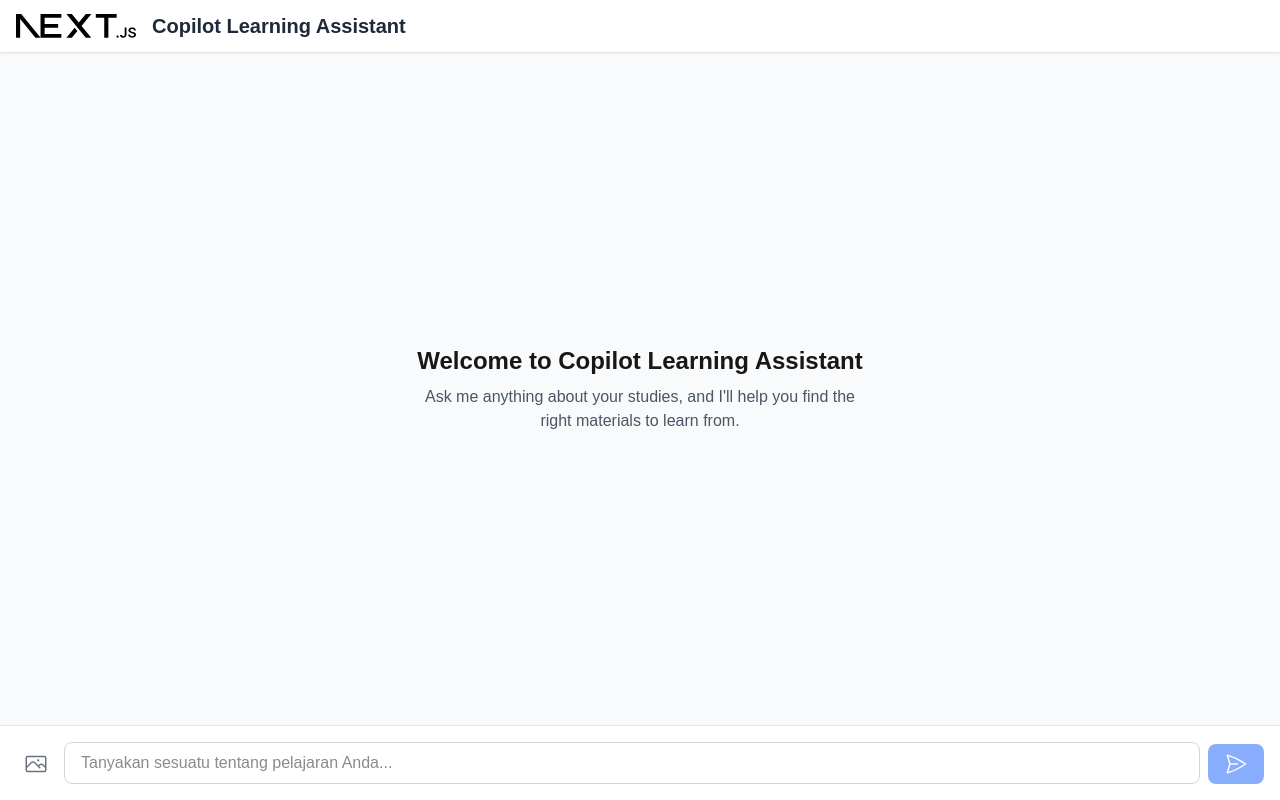
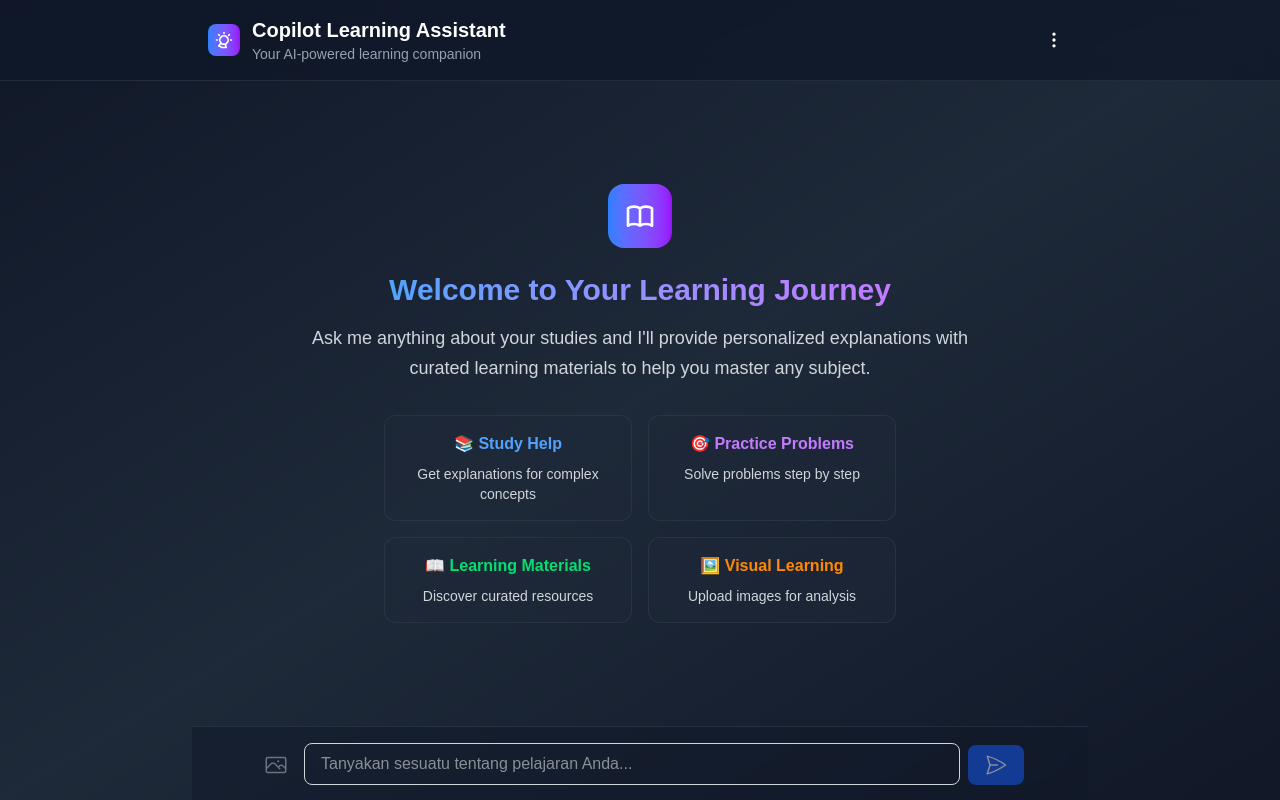
Before and after one commit to Matthew11012/copilot-learning-assistant, a Next.js app: page / in a window 1280 px wide. Built offline with nearby package versions, Linux system fonts and the light colour scheme.

Commit message:
Improve main page UI

```diff
--- a/src/app/page.tsx
+++ b/src/app/page.tsx
@@ -1,7 +1,7 @@
 // src/app/page.tsx
 'use client';
 
-import { useState, useEffect } from 'react';
+import { useState, useEffect, useRef } from 'react';
 import { v4 as uuidv4 } from 'uuid';
 import { Message, Material } from './types';
 import Image from 'next/image';
@@ -107,48 +107,91 @@ export default function Home() {
   };
 
   return (
-    <div className="flex flex-col h-screen bg-gray-50 dark:bg-gray-900">
+    <div className="min-h-screen bg-gradient-to-br from-gray-900 via-gray-800 to-gray-900 text-white">
       {/* Header */}
-      <header className="flex items-center px-4 py-3 bg-white dark:bg-gray-800 shadow">
-        <Image
-          src="/next.svg" // Replace with your logo
-          alt="Copilot Learning Assistant"
-          width={120}
-          height={30}
-          priority
-        />
-        <h1 className="ml-4 text-xl font-semibold text-gray-800 dark:text-white">
-          Copilot Learning Assistant
-        </h1>
+      <header className="sticky top-0 z-10 backdrop-blur-md bg-gray-900/80 border-b border-gray-700/50">
+        <div className="max-w-4xl mx-auto px-4 py-4">
+          <div className="flex items-center justify-between">
+            <div className="flex items-center gap-3">
+              <div className="w-8 h-8 bg-gradient-to-r from-blue-500 to-purple-600 rounded-lg flex items-center justify-center">
+                <svg className="w-5 h-5 text-white" fill="none" stroke="currentColor" viewBox="0 0 24 24">
+                  <path strokeLinecap="round" strokeLinejoin="round" strokeWidth={2} d="M9.663 17h4.673M12 3v1m6.364 1.636l-.707.707M21 12h-1M4 12H3m3.343-5.657l-.707-.707m2.828 9.9a5 5 0 117.072 0l-.548.547A3.374 3.374 0 0014.846 21H9.154a3.374 3.374 0 00-2.914-1.453L5.69 19z" />
+                </svg>
+              </div>
+              <div>
+                <h1 className="text-xl font-semibold">Copilot Learning Assistant</h1>
+                <p className="text-sm text-gray-400">Your AI-powered learning companion</p>
+              </div>
+            </div>
+
+            <button className="p-2 rounded-lg hover:bg-gray-700/50 transition-colors">
+              <svg className="w-5 h-5" fill="none" stroke="currentColor" viewBox="0 0 24 24">
+                <path strokeLinecap="round" strokeLinejoin="round" strokeWidth={2} d="M12 5v.01M12 12v.01M12 19v.01M12 6a1 1 0 110-2 1 1 0 010 2zm0 7a1 1 0 110-2 1 1 0 010 2zm0 7a1 1 0 110-2 1 1 0 010 2z" />
+              </svg>
+            </button>
+          </div>
+        </div>
       </header>
 
-      {/* Main content */}
-      <main className="flex-1 flex flex-col md:flex-row overflow-hidden">
-        {/* Chat area */}
-        <div className="flex-1 flex flex-col h-full overflow-hidden">
-          {/* Messages */}
-          <div className="flex-1 overflow-y-auto p-4" style={{ scrollBehavior: 'smooth' }}>
+      {/* Main Content */}
+      <main className="flex-1 flex flex-col max-w-4xl mx-auto w-full h-[calc(100vh-80px)]">
+        {/* Messages Area */}
+        <div className="flex-1 overflow-hidden">
+          <div className="h-full overflow-y-auto px-4 py-6 scrollbar-thin scrollbar-thumb-gray-600 scrollbar-track-transparent">
             {messages.length === 0 ? (
-              <div className="flex flex-col items-center justify-center h-full text-center">
-                <h2 className="text-2xl font-semibold mb-2">Welcome to Copilot Learning Assistant</h2>
-                <p className="text-gray-600 dark:text-gray-400 max-w-md">
-                  Ask me anything about your studies, and I&apos;ll help you find the right materials to learn from.
+              <div className="flex flex-col items-center justify-center h-full text-center max-w-2xl mx-auto">
+                <div className="w-16 h-16 bg-gradient-to-r from-blue-500 to-purple-600 rounded-2xl flex items-center justify-center mb-6">
+                  <svg className="w-8 h-8 text-white" fill="none" stroke="currentColor" viewBox="0 0 24 24">
+                    <path strokeLinecap="round" strokeLinejoin="round" strokeWidth={2} d="M12 6.253v13m0-13C10.832 5.477 9.246 5 7.5 5S4.168 5.477 3 6.253v13C4.168 18.477 5.754 18 7.5 18s3.332.477 4.5 1.253m0-13C13.168 5.477 14.754 5 16.5 5c1.746 0 3.332.477 4.5 1.253v13C19.832 18.477 18.246 18 16.5 18c-1.746 0-3.332.477-4.5 1.253" />
+                  </svg>
+                </div>
+                <h2 className="text-3xl font-bold mb-4 bg-gradient-to-r from-blue-400 to-purple-400 bg-clip-text text-transparent">
+                  Welcome to Your Learning Journey
+                </h2>
+                <p className="text-gray-300 text-lg leading-relaxed mb-8">
+                  Ask me anything about your studies and I'll provide personalized explanations with curated learning materials to help you master any subject.
                 </p>
+
+                <div className="grid grid-cols-1 md:grid-cols-2 gap-4 w-full max-w-lg">
+                  <div className="bg-gray-800/50 rounded-xl p-4 border border-gray-700/50">
+                    <h3 className="font-semibold text-blue-400 mb-2">📚 Study Help</h3>
+                    <p className="text-sm text-gray-300">Get explanations for complex concepts</p>
+                  </div>
+                  <div className="bg-gray-800/50 rounded-xl p-4 border border-gray-700/50">
+                    <h3 className="font-semibold text-purple-400 mb-2">🎯 Practice Problems</h3>
+                    <p className="text-sm text-gray-300">Solve problems step by step</p>
+                  </div>
+                  <div className="bg-gray-800/50 rounded-xl p-4 border border-gray-700/50">
+                    <h3 className="font-semibold text-green-400 mb-2">📖 Learning Materials</h3>
+                    <p className="text-sm text-gray-300">Discover curated resources</p>
+                  </div>
+                  <div className="bg-gray-800/50 rounded-xl p-4 border border-gray-700/50">
+                    <h3 className="font-semibold text-orange-400 mb-2">🖼️ Visual Learning</h3>
+                    <p className="text-sm text-gray-300">Upload images for analysis</p>
+                  </div>
+                </div>
               </div>
             ) : (
               <MessageList messages={messages} />
             )}
           </div>
+        </div>
 
-          {/* Error message */}
-          {error && (
-            <div className="bg-red-50 dark:bg-red-900/20 text-red-600 dark:text-red-400 p-3 text-sm">
-              {error}
+        {/* Error Display */}
+        {error && (
+          <div className="mx-4 mb-4 bg-red-500/10 border border-red-500/20 rounded-lg p-3">
+            <div className="flex items-center gap-2">
+              <svg className="w-5 h-5 text-red-400" fill="none" stroke="currentColor" viewBox="0 0 24 24">
+                <path strokeLinecap="round" strokeLinejoin="round" strokeWidth={2} d="M12 8v4m0 4h.01M21 12a9 9 0 11-18 0 9 9 0 0118 0z" />
+              </svg>
+              <span className="text-red-400 text-sm">{error}</span>
             </div>
-          )}
+          </div>
+        )}
 
-          {/* Input area */}
-          <div className="p-4 bg-white dark:bg-gray-800 border-t border-gray-200 dark:border-gray-700">
+        {/* Input Area */}
+        <div className="p-4 bg-gray-900/50 backdrop-blur-sm border-t border-gray-700/50">
+          <div className="max-w-3xl mx-auto">
             <MessageInput onSendMessage={handleSendMessage} isLoading={isLoading} />
           </div>
         </div>
```
